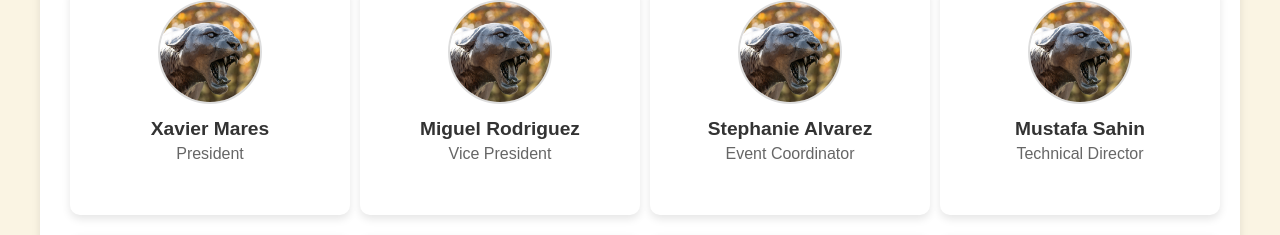
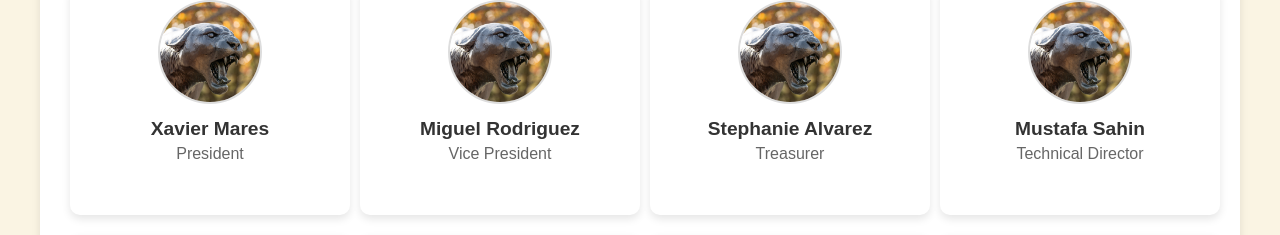
Before and after one commit to coogchallengers/coogchallengers.github.io, a React (Create React App) app: page / in a window 1280 px wide. Shown: the part 2556-2791 px from the top of the page. Built offline with nearby package versions, Linux system fonts and the light colour scheme.

Commit message:
updating officer role

```diff
--- a/src/components/Home/Home.js
+++ b/src/components/Home/Home.js
@@ -192,7 +192,7 @@ function Home() {
 
                                 {
                                     name: "Stephanie Alvarez",
-                                    role: "Event Coordinator",
+                                    role: "Treasurer",
                                     img: "/images/officers_pfp/2025/shasta.jpg",
                                     email: "Salvar27@cougarnet.uh.edu",
                                     linkedin:"http://linkedin.com/in/stephanie-alvarez-pleasehireme"
```
